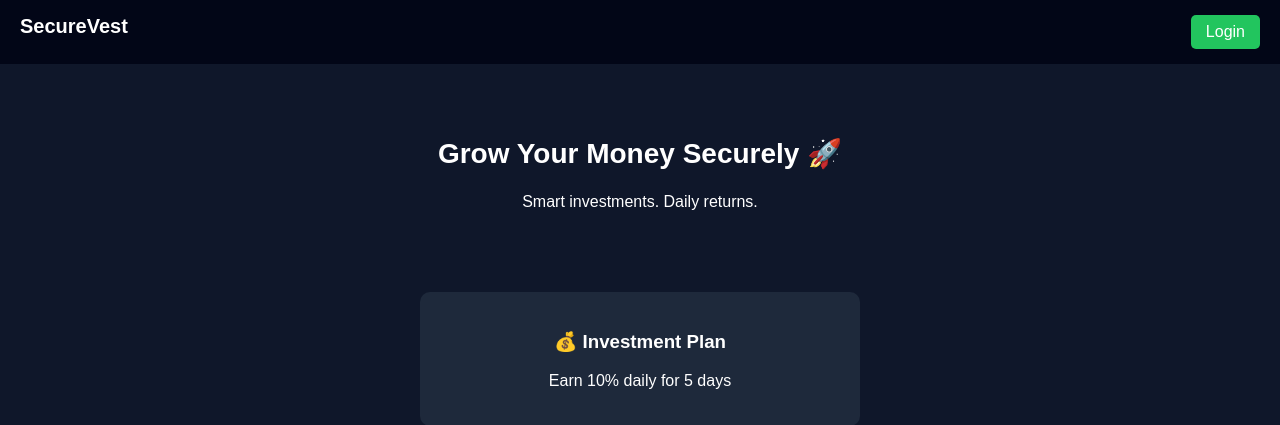
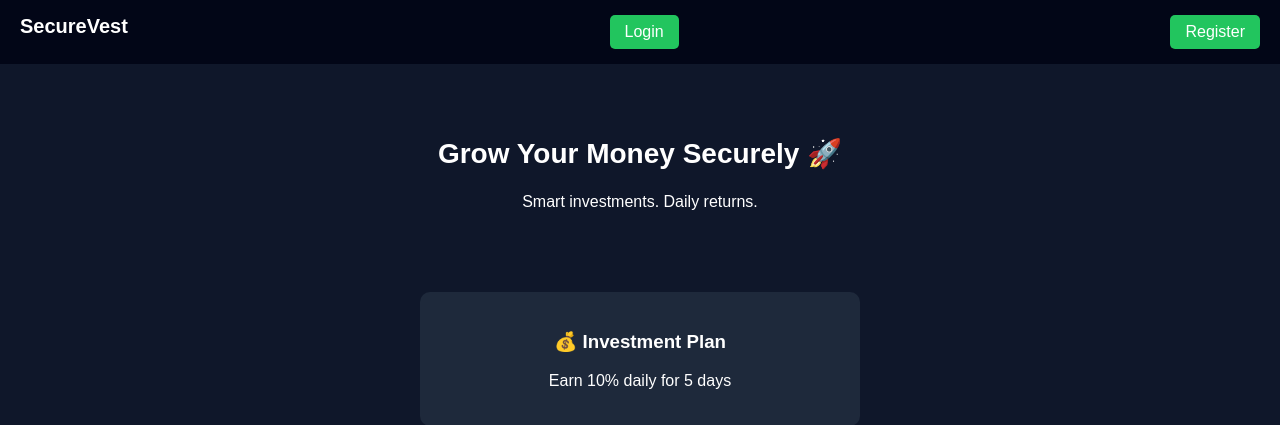
Before and after one commit to gregheading04-ui/securevest-website, a Flask app: page / in a window 1280 px wide. Shown: the top 425 px of the page. Run offline with Flask 3, Linux system fonts and the light colour scheme.

Commit message:
Add register button

```diff
--- a/templates/index.html
+++ b/templates/index.html
@@ -78,7 +78,8 @@
 <!-- NAVBAR -->
 <div class="navbar">
     <h1>SecureVest</h1>
-    <a href="/login" class="nav-btn">Login</a>
+   <a href="/login" class="nav-btn">Login</a>
+   <a href="/register" class="nav-btn" style="margin-left:10px;">Register</a>
 </div>
 
 <!-- HERO -->
```
